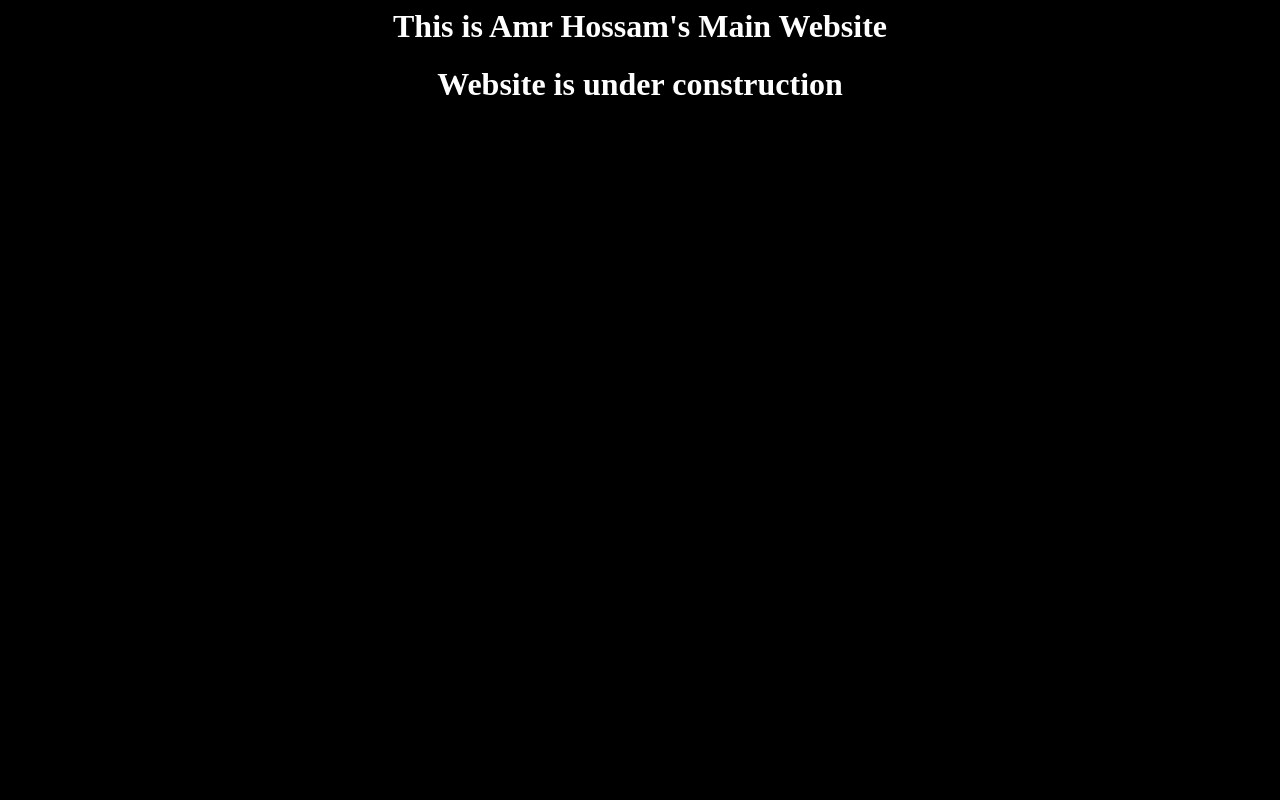
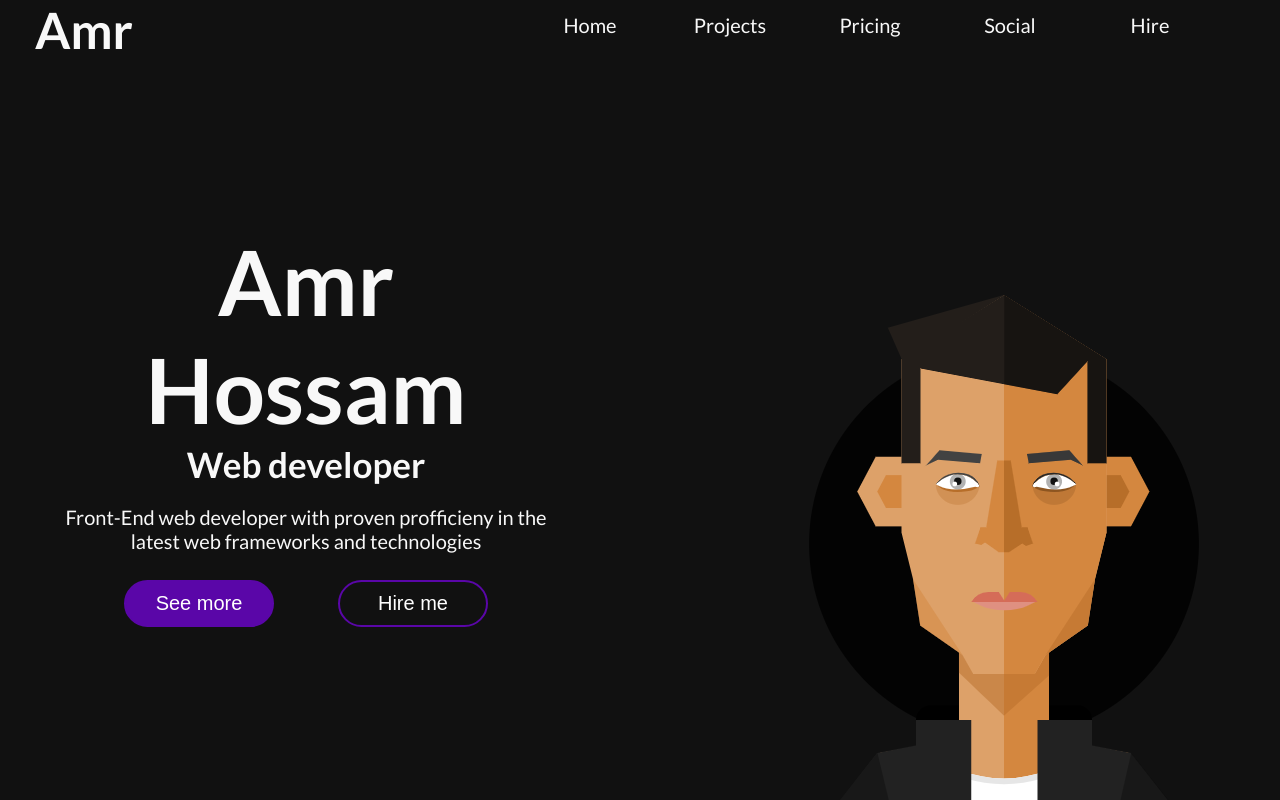
Before and after one commit to amrhossam96/amrhossam96.github.io, a plain HTML site: page index.html in a window 1280 px wide. Drawn offline with Linux system fonts and the light colour scheme.

Commit message:
completed first section of the portofolio

```diff
--- a/index.html
+++ b/index.html
@@ -1,14 +1,51 @@
-<html>
+<!DOCTYPE html>
+<html lang="en">
   <head>
+    <meta charset="UTF-8" />
+    <meta name="viewport" content="width=device-width, initial-scale=1.0" />
+    <link rel="stylesheet" href="./styles.css" />
+    <link href="https://fonts.googleapis.com/css2?family=Lato:wght@400;700;900&display=swap" rel="stylesheet">
     <title>Amr Hossam</title>
+  </head>
+  <body>
+    <header class="header-container">
+      <div class="header-container__logo">
+        <h1 class="logo__heading">Amr</h1>
+      </div>
+        <ul class="navigation__list">
+          <li class="navigation-list-item">Home</li>
+          <li class="navigation-list-item">Projects</li>
+          <li class="navigation-list-item">Pricing</li>
+          <li class="navigation-list-item">Social</li>
+          <li class="navigation-list-item">Hire</li>
+        </ul>
+    </header>
 
-    <style>
-      body{background-color:#000; color:#fff;text-align:center;}
-    </style>
-  </head>
+    <section class="section__main">
+      <div class="hero__text">
+        <h1 class="section__main__header-text">Amr Hossam</h1>
+        <h2 class="section__main__header-text-sec">Web developer</h2>
+        <p class="section-main__parag">
+            Front-End web developer with proven profficieny in the latest web frameworks and technologies
+        </p>
 
-  <body>
-  <h1>This is Amr Hossam's Main Website</h1>
-    <h1>Website is under construction</h1>
+        <div class="main__action-btns">
+            <button class="btn see-more">See more</button>
+            <button class="btn hire-me">Hire me</button>
+        </div>
+      </div>
+
+      <div class="hero-hero-avatar-container">
+          <img src="./hero-av.png" alt="hero-avatar" class="hero-av">
+      </div>
+
+    </section>
+
+    <!-- <section class="section__projects"></section>
+    <section class="section__pricing"></section>
+    <section class="section__social"></section>
+    <section class="section__hire"></section> -->
+
+    <script src="./app.js"></script>
   </body>
-  </html>
+</html>
--- /dev/null
+++ b/styles.css
@@ -0,0 +1,145 @@
+* {
+    margin: 0;
+    padding: 0;
+    box-sizing: border-box;
+}
+
+body
+{
+    background-color: #111111;
+    color: #f8f8f8;
+    font-family: 'Lato', sans-serif;
+    height: 100vh;
+}
+
+.header-container
+{
+    width: 100vw;
+    height: 60px;
+    display: flex;
+    justify-content: space-between;
+    padding:  0 35px;
+}
+
+.header-container__logo
+{
+    display: flex;
+    align-items: center;
+    font-size: 25px;
+}
+
+.navigation__list
+{
+    list-style: none;
+    display: flex;
+    align-items: center;
+    font-weight: 400;
+
+}
+.navigation-list-item:hover{
+    border-bottom: 2px solid #5a06a8;
+
+}
+
+.navigation-list-item
+{
+    transition: border-bottom 300ms;
+    margin-right: 50px;
+    border-bottom: 2px solid transparent;
+    padding-bottom: 8px;
+    cursor: pointer;
+    font-size: 20px;
+    width: 90px;
+    text-align: center;
+}
+
+
+.hero__text
+{
+    width: 40%;
+    font-weight: 400;
+    text-align: center;
+    border-radius: 5px;
+    margin-left: 50px;
+    padding: 20px 10px;
+    display: flex;
+    flex-direction: column;
+    align-self: center;
+}
+
+.hero__text > h1
+{
+    font-size: 90px;
+}
+
+
+.section__main__header-text-sec
+{
+    margin-bottom: 20px;
+    font-size: 35px;
+}
+
+.section-main__parag
+{
+    font-size: 20px;
+}
+
+
+.section__main
+{
+    width: 100vw;
+    height: calc(100vh - 60px);
+    display: flex;
+    justify-content: space-between;
+}
+
+.hero-hero-avatar-container
+{
+    width: 40%;
+    display: flex;
+    align-items: center;
+    height: 100%;
+    margin-right: 20px;
+    position: relative;
+}
+
+.hero-av
+{
+    width: 100%;
+    bottom: 0;
+    position: absolute;
+    bottom: 0;
+}
+
+.main__action-btns
+{
+    margin-top: 20px;
+    height: 60px;
+    width: 100%;
+    display: flex;
+    align-items: center;
+    justify-content: space-evenly;
+}
+
+.btn
+{
+    cursor: pointer;
+    font-size: 20px;
+    padding: 10px 20px;
+    width: 150px;
+    border: #5a06a8 2px solid;
+    border-radius: 50px;
+    outline: none;
+    background-color: transparent;
+    color: #fff;
+    transition: background-color 300ms;
+
+}
+.see-more
+{
+    background-color: #5a06a8;
+}
+.hire-me:hover
+{
+    background-color: #5a06a8;
+}
```
Also changed, not shown: hero-av.png (added).
